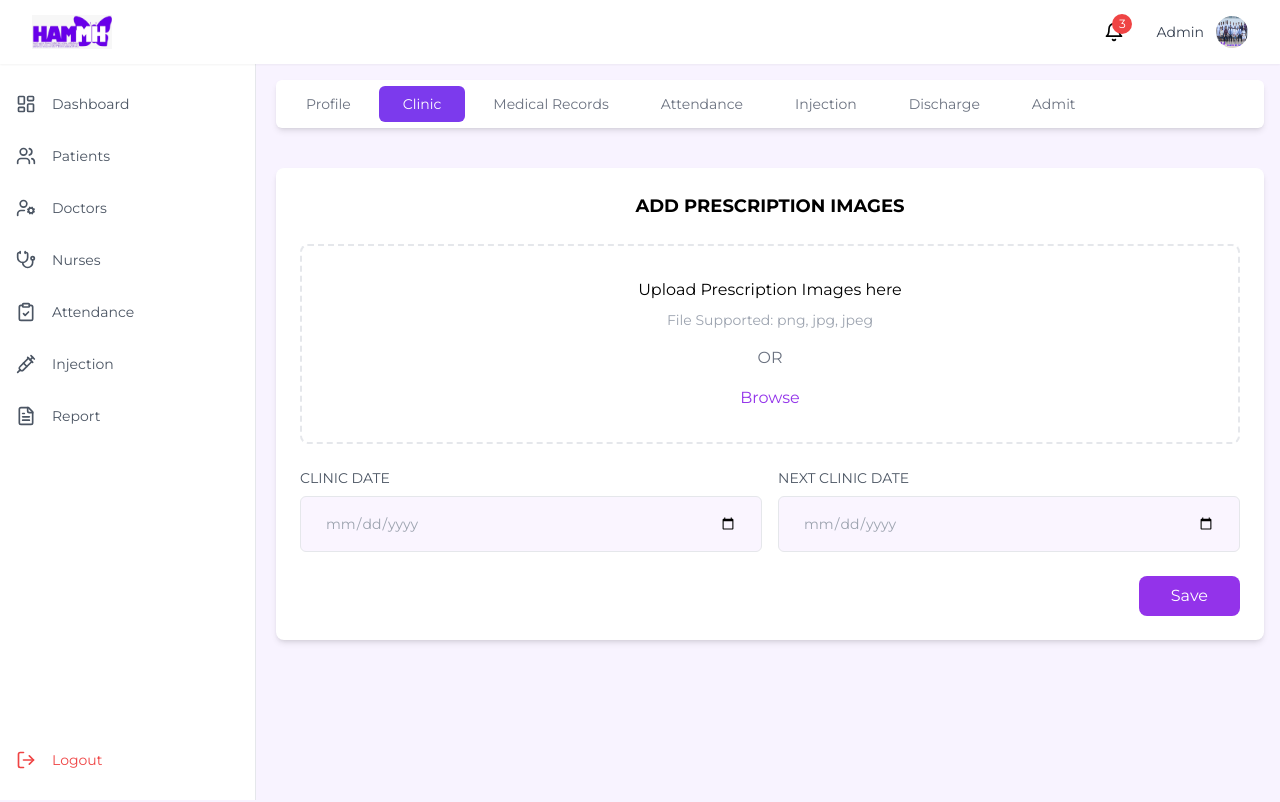
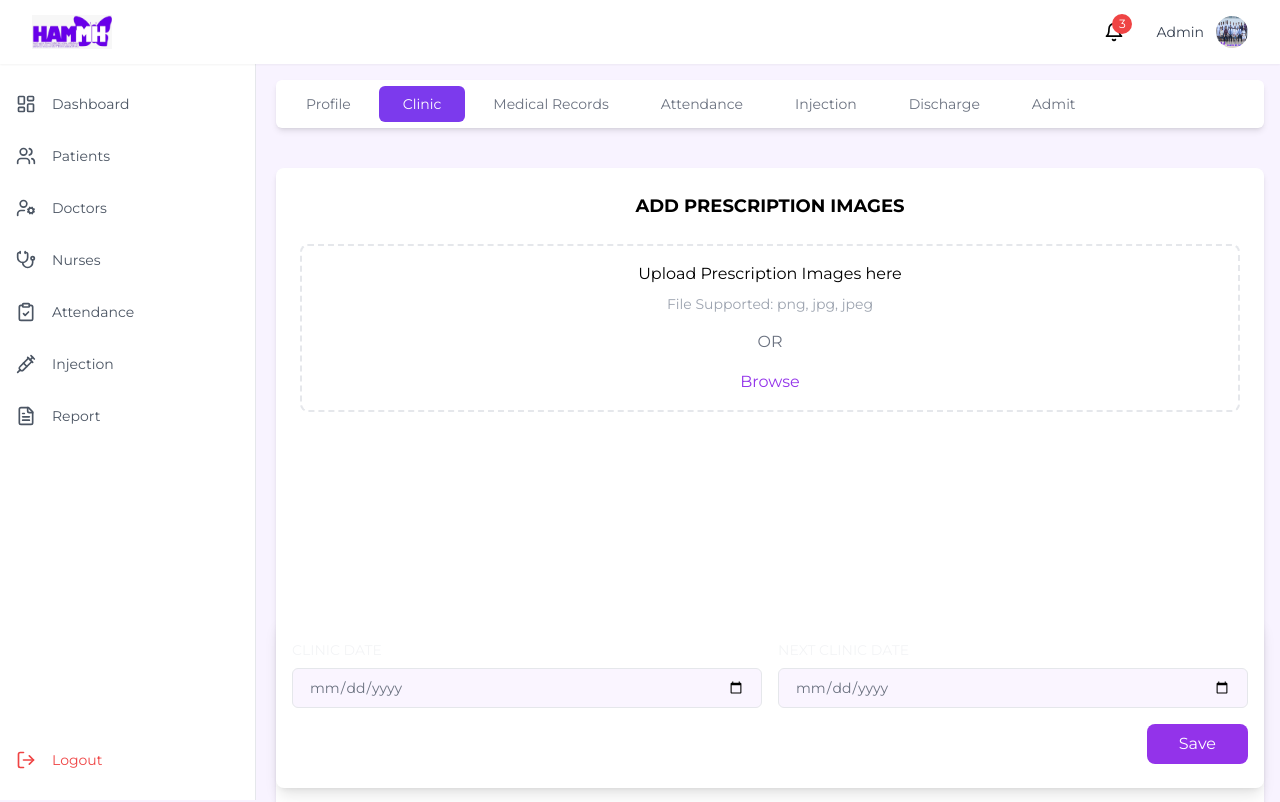
Before and after one commit to Rdilshan/HAMMH, a Next.js app: page /dashboard/patients/1/clinic in a window 1280 px wide. Shown: the top 802 px of the page. Built offline with nearby package versions, Linux system fonts and the light colour scheme.

Commit message:
finish upload image page

```diff
--- a/src/app/dashboard/patients/[id]/clinic/page.tsx
+++ b/src/app/dashboard/patients/[id]/clinic/page.tsx
@@ -35,13 +35,11 @@ const PrescriptionUpload = () => {
     });
   };
 
-  // Drag Over event to allow dropping
   const handleDragOver = (event: React.DragEvent<HTMLDivElement>) => {
-    event.preventDefault(); // Prevent default behavior to allow drop
-    event.stopPropagation(); // Stop the event from bubbling up
+    event.preventDefault();
+    event.stopPropagation();
   };
 
-  // Handle file drop
   const handleDrop = (event: React.DragEvent<HTMLDivElement>) => {
     event.preventDefault();
     const files = event.dataTransfer.files;
@@ -54,8 +52,8 @@ const PrescriptionUpload = () => {
   };
 
   return (
-    <div className="bg-white p-6 rounded-lg shadow-md">
-      <div className="space-y-6">
+    <div className="bg-white p-6 rounded-lg shadow-md relative h-screen flex flex-col">
+      <div className="space-y-6 ">
         <div className="text-center mb-4">
           <h2 className="text-lg font-semibold mb-2 text-black">
             ADD PRESCRIPTION IMAGES
@@ -64,22 +62,22 @@ const PrescriptionUpload = () => {
 
         {/* Drag and Drop Upload Area */}
         <div
-          className="border-2 border-dashed border-gray-200 rounded-lg p-8 text-center"
-          onDragOver={handleDragOver} // Enable drag over
-          onDrop={handleDrop} // Handle drop
+          className="border-2 border-dashed border-gray-200 rounded-lg p-4 text-center flex flex-col justify-center items-center flex-grow"
+          onDragOver={handleDragOver}
+          onDrop={handleDrop}
         >
           {/* Display Uploaded Files */}
           {selectedFiles.length > 0 && (
-            <div className="grid grid-cols-2 md:grid-cols-4 gap-4 overflow-y-auto max-h-32">
+            <div className="grid grid-cols-2 md:grid-cols-4 gap-4 max-h-60 overflow-y-auto w-full ">
               {selectedFiles.map((file, index) => (
                 <div
                   key={index}
-                  className="relative w-full h-32 bg-gray-100 rounded-lg overflow-hidden"
+                  className="relative w-full h-32 bg-gray-100 rounded-lg flex items-center justify-center"
                 >
                   <img
                     src={URL.createObjectURL(file)}
                     alt={`Uploaded File ${index + 1}`}
-                    className="object-cover w-full h-full"
+                    className="max-w-full max-h-full object-cover"
                   />
                   <button
                     className="absolute top-2 right-2 bg-gray-800 text-white rounded-full w-6 h-6 flex items-center justify-center cursor-pointer"
@@ -103,9 +101,12 @@ const PrescriptionUpload = () => {
           />
 
           {/* Instructions and Button */}
-          <div className="sticky top-0 bg-white z-10">
+          {selectedFiles.length === 0 && (
+            <div className="text-center">
               <p className="text-black mb-2">Upload Prescription Images here</p>
-            <p className="text-sm text-gray-400 mb-4">File Supported: png, jpg, jpeg</p>
+              <p className="text-sm text-gray-400 mb-4">
+                File Supported: png, jpg, jpeg
+              </p>
               <p className="text-gray-500 mb-4">OR</p>
               <button
                 onClick={handleBrowseClick}
@@ -114,37 +115,63 @@ const PrescriptionUpload = () => {
                 Browse
               </button>
             </div>
+          )}
+            {selectedFiles.length > 0 && (
+            <div className="flex justify-center mt-4 w-full my-7">
+              <button
+                onClick={handleBrowseClick}
+                className="text-purple-600 hover:text-purple-700 font-medium flex items-center"
+              >
+                <svg
+                  xmlns="http://www.w3.org/2000/svg"
+                  width="24"
+                  height="24"
+                  viewBox="0 0 24 24"
+                  fill="none"
+                  stroke="currentColor"
+                  strokeWidth="2"
+                  strokeLinecap="round"
+                  strokeLinejoin="round"
+                  className="mr-2"
+                >
+                  <path d="M21 15v4a2 2 0 0 1-2 2H5a2 2 0 0 1-2-2v-4"/>
+                  <polyline points="7 10 12 15 17 10"/>
+                  <line x1="12" y1="15" x2="12" y2="3"/>
+                </svg>
+                Upload More
+              </button>
+            </div>
+          )}
+        </div>
       </div>
 
-        {/* Date Selection Section */}
-        <div className="grid md:grid-cols-2 gap-4">
+      {/* Fixed Date and Save Button Section */}
+      <div className=" w-full py-6 px-4 rounded-lg shadow-lg absolute bottom-[180px] left-0">
+        <div className="grid grid-cols-1 md:grid-cols-2 gap-4">
           <div>
-            <label className="block text-sm text-gray-600 mb-2">CLINIC DATE</label>
-            <div className="relative">
+            <label className="block text-sm text-gray-100 mb-2">CLINIC DATE</label>
             <input
               type="date"
               value={clinicDate}
               onChange={(e) => setClinicDate(e.target.value)}
-                className="text-[13px] text-sm w-full px-6 py-4 bg-purple-50 rounded-md border border-gray-200 focus:outline-none focus:ring-2 focus:ring-purple-500 text-gray-400"
+              className="text-sm w-full px-4 py-2 bg-purple-50 rounded-md border border-gray-200 focus:outline-none focus:ring-2 focus:ring-purple-500 text-gray-500"
+            />
+          </div>
+
+          <div>
+            <label className="block text-sm text-gray-100 mb-2">
+              NEXT CLINIC DATE
+            </label>
+            <input
+              type="date"
+              value={nextClinicDate}
+              onChange={(e) => setNextClinicDate(e.target.value)}
+              className="text-sm w-full px-4 py-2 bg-purple-50 rounded-md border border-gray-200 focus:outline-none focus:ring-2 focus:ring-purple-500 text-gray-500"
             />
           </div>
         </div>
 
-          <div>
-            <label className="block text-sm text-gray-600 mb-2">NEXT CLINIC DATE</label>
-            <div className="relative">
-              <input
-                type="date"
-                value={nextClinicDate}
-                onChange={(e) => setNextClinicDate(e.target.value)}
-                className="text-[13px] text-sm w-full px-6 py-4 bg-purple-50 rounded-md border border-gray-200 focus:outline-none focus:ring-2 focus:ring-purple-500 text-gray-400"
-              />
-            </div>
-          </div>
-        </div>
-
-        {/* Save Button */}
-        <div className="flex justify-end">
+        <div className="flex justify-end mt-4">
           <button
             onClick={handleSave}
             className="bg-purple-600 text-white px-8 py-2 rounded-lg hover:bg-purple-700 transition-colors"
```
Lines whose indentation alone changed are shown as unchanged.
